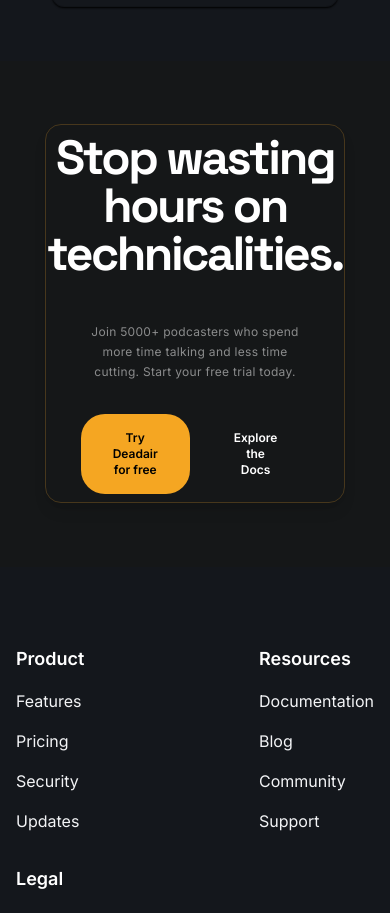
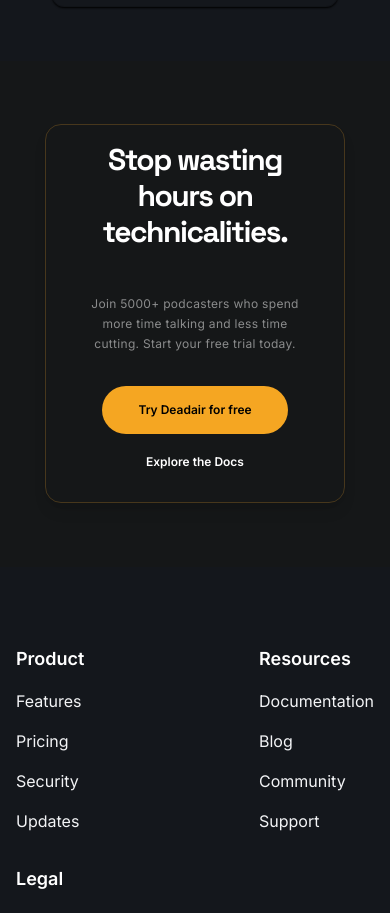
Before and after one commit to PC-Ngumoha/deadair, a Next.js app: page / in a window 390 px wide. Shown: the part 6000-6913 px from the top of the page. Built offline with nearby package versions, Linux system fonts and the light colour scheme.

Commit message:
Minor UI fix on CTA section.

```diff
--- a/sections/CallToAction.tsx
+++ b/sections/CallToAction.tsx
@@ -6,7 +6,7 @@
       flex-col justify-center gap-4 border border-highlight-brown"
       >
         <div className="flex flex-col gap-4 items-center text-center">
-          <h2 className="text-5xl font-bold mb-3 text-white font-grotesk tracking-tighter">
+          <h2 className="text-3xl md:text-4xl lg:text-5xl font-bold mb-3 text-white font-grotesk tracking-tighter">
             Stop wasting hours on technicalities.
           </h2>
           <p className="section-subtitle">
@@ -14,7 +14,7 @@
             cutting. Start your free trial today.
           </p>
         </div>
-        <div className="w-[60%] mx-auto flex justify-center gap-3">
+        <div className="w-[80%] lg:w-[60%] mx-auto flex flex-col md:flex-row justify-center gap-1 md:gap-3">
           <button className="btn-xl btn-filled">Try Deadair for free</button>
           <button className="btn-xl btn-text">Explore the Docs</button>
         </div>
```
